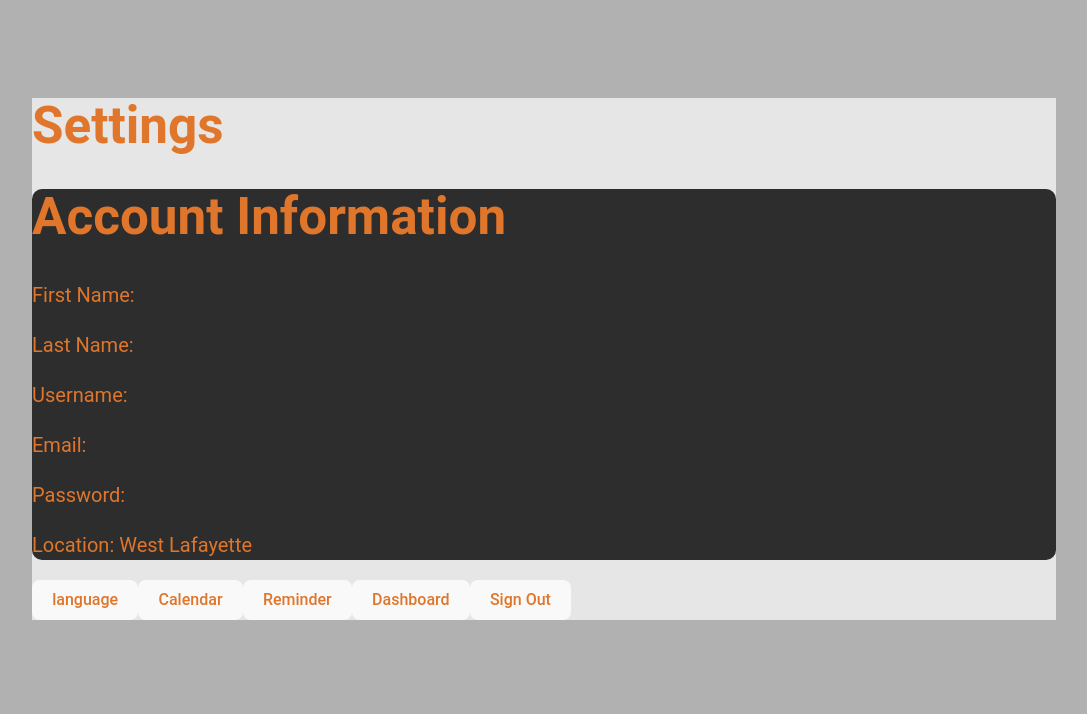
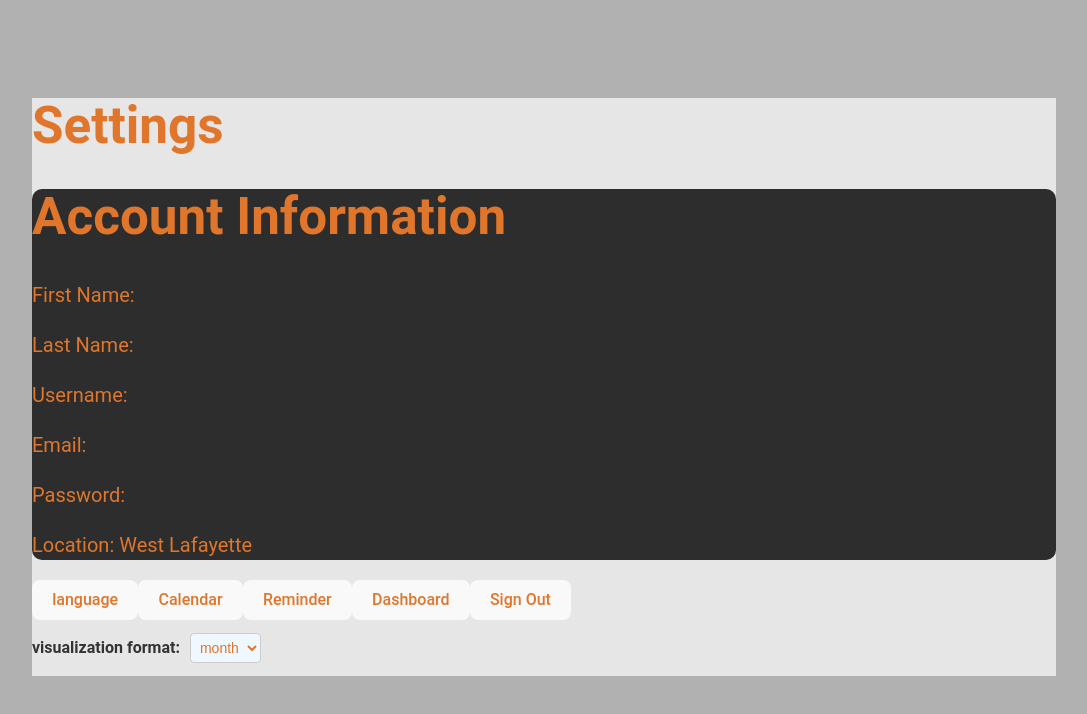
Before and after one commit to Reece-Ausmus/ScheduSmart, a React (Vite) app in the folder schedusmart-frontend/: page /settings in a window 1280 px wide. Shown: the top 714 px of the page, without its empty margins (96-1183 px from the left). Built offline with nearby package versions, Linux system fonts and the light colour scheme.

Commit message:
edit setting UI

```diff
--- a/schedusmart-frontend/src/pages/Reminder.jsx
+++ b/schedusmart-frontend/src/pages/Reminder.jsx
@@ -1,7 +1,12 @@
 import React, { useState } from 'react';
-import './Reminder.css';
+import './Settings.css';
+const flaskURL = "http://127.0.0.1:5000";
 
 export default function Reminder() {
+    const handleReminder = async (event) =>{
+        event.preventDefault();
+
+    }
     const [remindersOn, setRemindersOn] = useState(true);
     const toggleReminders = () => {
         setRemindersOn(prevState => !prevState);
--- a/schedusmart-frontend/src/pages/Settings.jsx
+++ b/schedusmart-frontend/src/pages/Settings.jsx
@@ -4,11 +4,23 @@ import { Navigate } from "react-router-dom";
 import AccountInfo from "./AccountInfo.jsx";
 import LanguageSetting from "./LanguageConfig.jsx";
 import languageData from "../components/language.json";
+import './Settings.css';
 
 export default function Settings() {
-  const [goToCalendar, setGoToCalendar] = React.useState(false);
+  const [goToCalendar, setGoToCalendar] = useState(false);
   const [language, setLanguage] = useState(0);
   const [showLanguageSettingUI, setShowLanguageSettingUI] = useState(false);
+
+  const [visualOptions] = useState([
+    { id: 1, label: 'day' },
+    { id: 2, label: 'week' },
+    { id: 3, label: 'month' },
+    { id: 4, label: 'year' },
+  ]);
+  const [showVirtual, setShowVirsual] = useState(3);
+  const handleVirtualSelectChange = (e) => {
+    setShowVirsual(parseInt(e.target.value));
+  };
 
   return (
     <>
@@ -23,15 +35,26 @@ export default function Settings() {
         language
       </button>
       <button onClick={() => {
-          setGoToCalendar(true);}}>
+        setGoToCalendar(true);
+      }}>
         Calendar
       </button>
-      <button onClick={() => {window.location.href = '/reminder'}}>Reminder</button>
-      <button onClick={() => {window.location.href = '/dashboard'}}>Dashboard</button>
-      <button onClick={() => {window.location.href = '/welcome'}}>Sign Out</button>
+      <button onClick={() => { window.location.href = '/reminder' }}>Reminder</button>
+      <button onClick={() => { window.location.href = '/dashboard' }}>Dashboard</button>
+      <button onClick={() => { window.location.href = '/welcome' }}>Sign Out</button>
       <LanguageSetting.Provider
         value={{ language, setLanguage }}
       ></LanguageSetting.Provider>
+      <dev className="reminder-settings">
+        <p className='text'>visualization format:</p>
+        <select value={showVirtual} onChange={handleVirtualSelectChange}>
+          {visualOptions.map((option) => (
+            <option key={option.id} value={option.id}>
+              {option.label}
+            </option>
+          ))}
+        </select>
+      </dev>
     </>
   );
 }
```
Also changed, not shown: schedusmart-frontend/src/pages/Settings.css (renamed from schedusmart-frontend/src/pages/Reminder.css).
